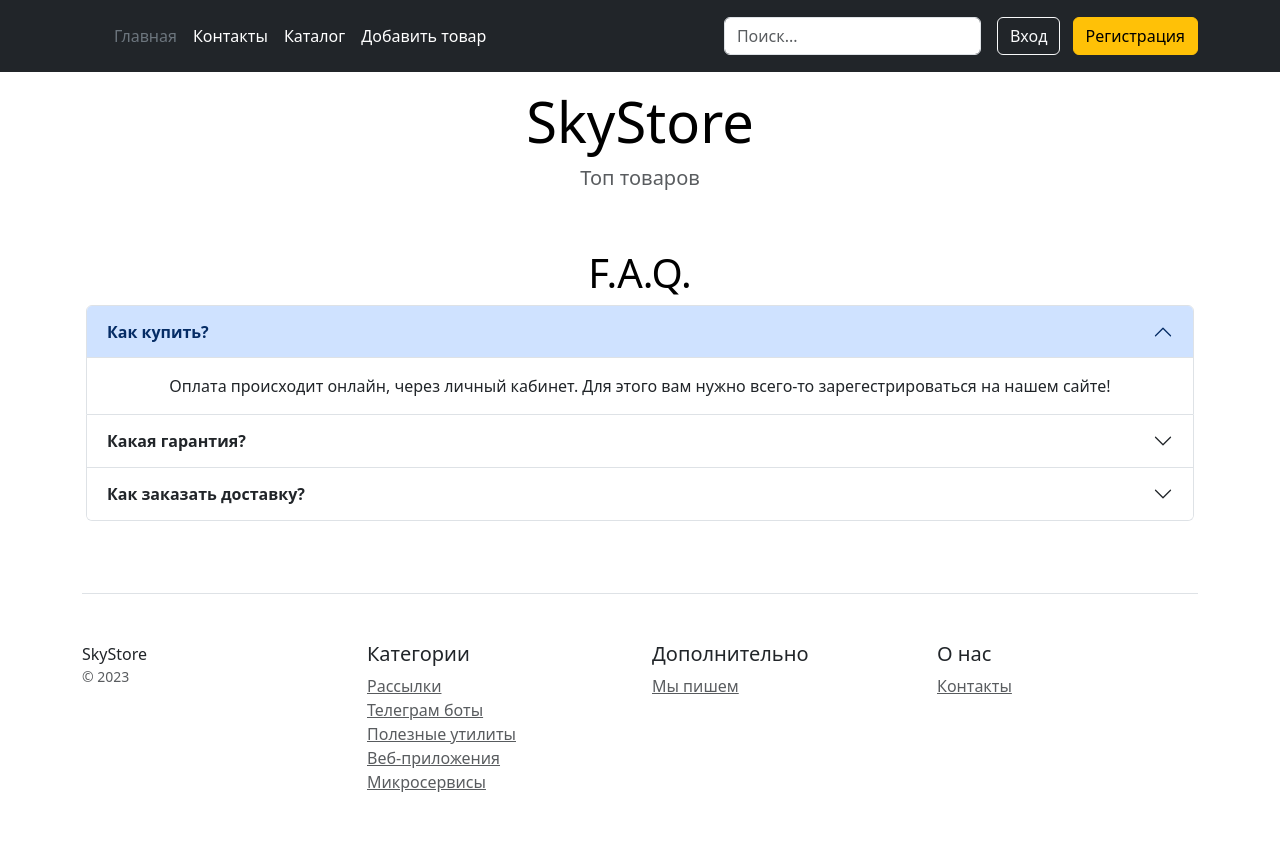
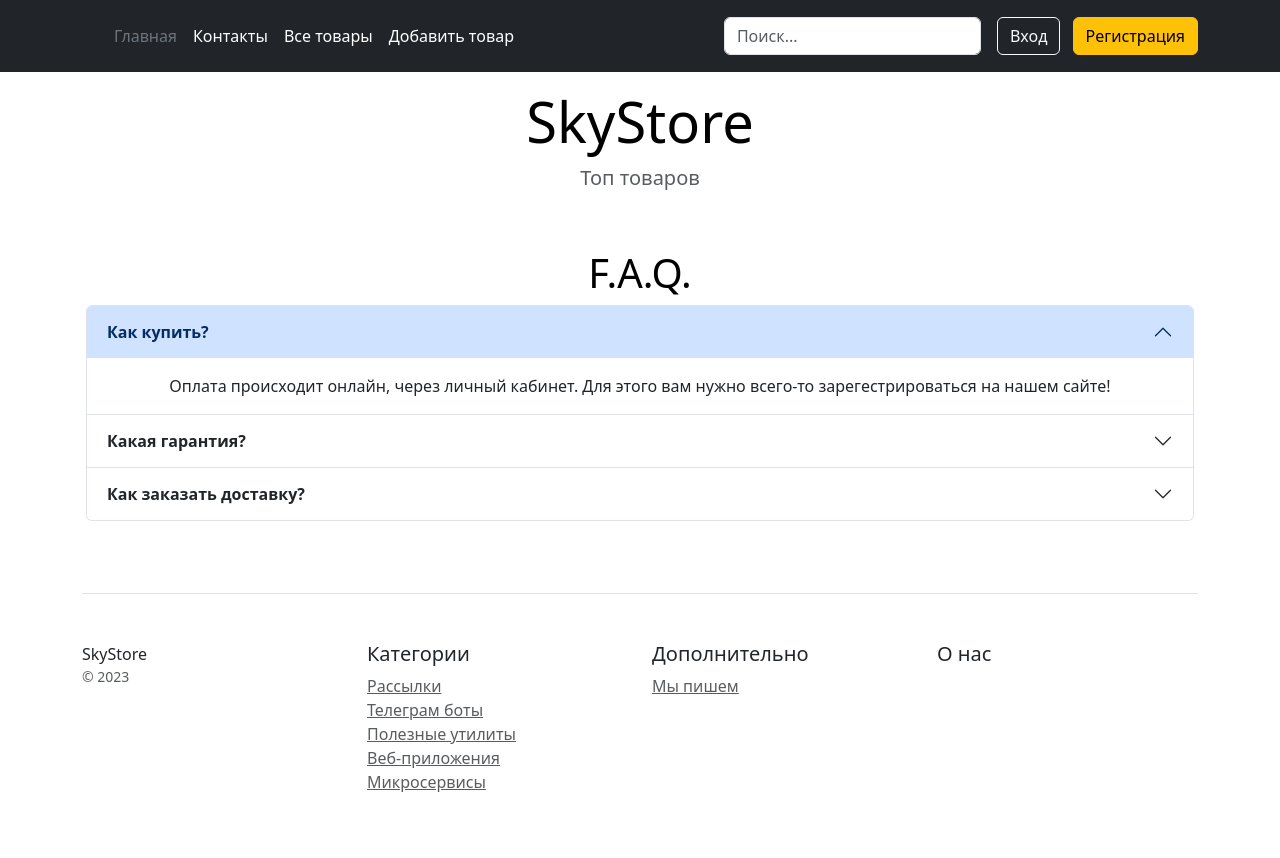
Before and after one commit to IlyaKovalchukKIS/Django_SkyStore, a Django app: page / in a window 1280 px wide. Run offline with Django 4.2, Linux system fonts and the light colour scheme; data that the repository does not hold is empty; some libraries are stand-ins or nearby versions.

Commit message:
изменены кнопки под использование CBV

```diff
--- a/catalog/templates/catalog/base.html
+++ b/catalog/templates/catalog/base.html
@@ -22,11 +22,13 @@
             </a>
 
             <ul class="nav col-12 col-lg-auto me-lg-auto mb-2 justify-content-center mb-md-0">
-                <li><a href="/" class="nav-link px-2 text-secondary">Главная</a></li>
+                <li><a href="{% url 'catalog:home' %}" class="nav-link px-2 text-secondary">Главная</a></li>
                 <li><a href="{% url 'catalog:contacts' %}" class="nav-link px-2 text-white">Контакты</a></li>
-                <li><a href="{% url 'catalog:categories' %}" class="nav-link px-2 text-white">Каталог</a></li>
-                <li><a href="{% url 'catalog:create_product'%}" class="nav-link px-2 text-white">Добавить товар </a>
+                <li><a href="{% url 'catalog:product_list'%}" class="nav-link px-2 text-white">Все товары</a>
                 </li>
+                <li><a href="{% url 'catalog:product_create'%}" class="nav-link px-2 text-white">Добавить товар</a>
+                </li>
+
                 <li><a href="#" class="nav-link px-2 text-white"></a></li>
             </ul>
 
@@ -125,9 +127,7 @@
             </div>
             <div class="col-6 col-md">
                 <h5>О нас</h5>
-                <ul class="list-unstyled text-small">
-                    <li><a class="text-muted" href="{% url 'catalog:contacts' %}">Контакты</a></li>
-                </ul>
+                <ul class="list-unstyled text-small"></ul>
             </div>
         </div>
     </footer>
```
